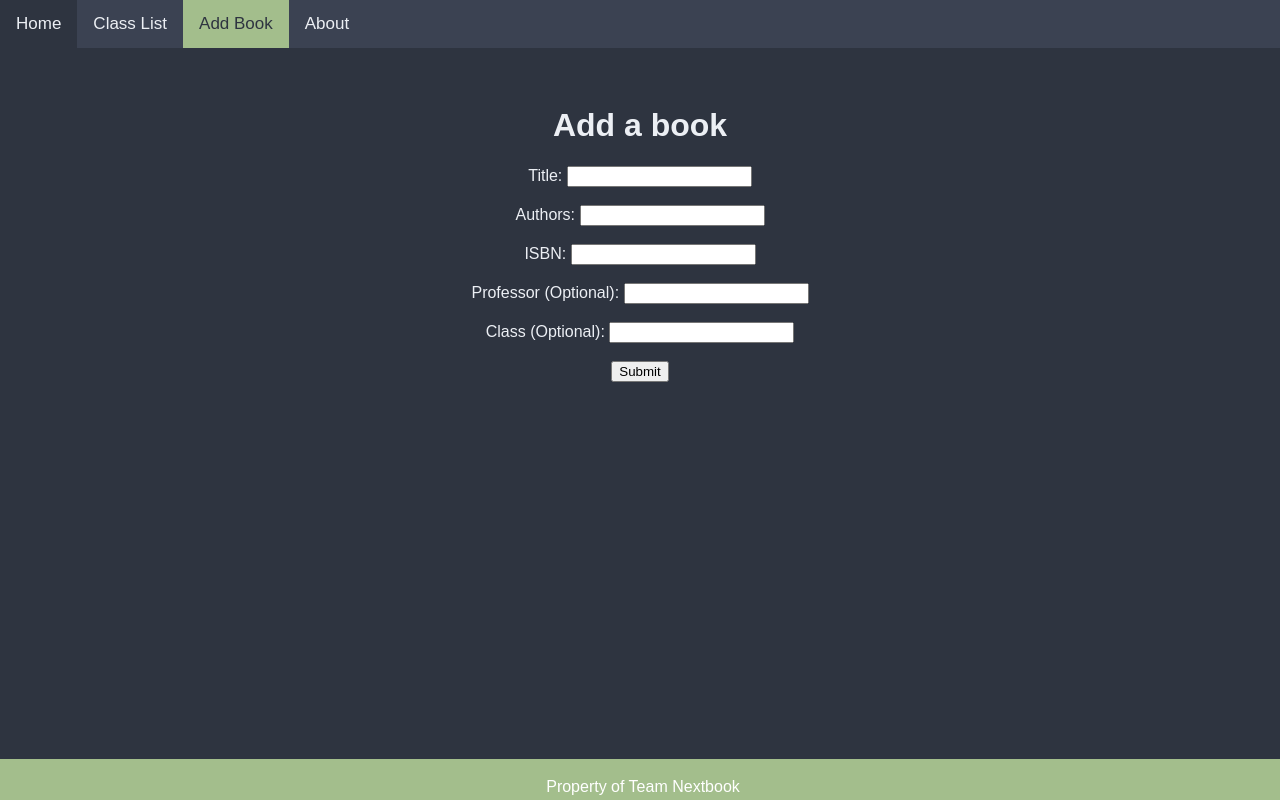
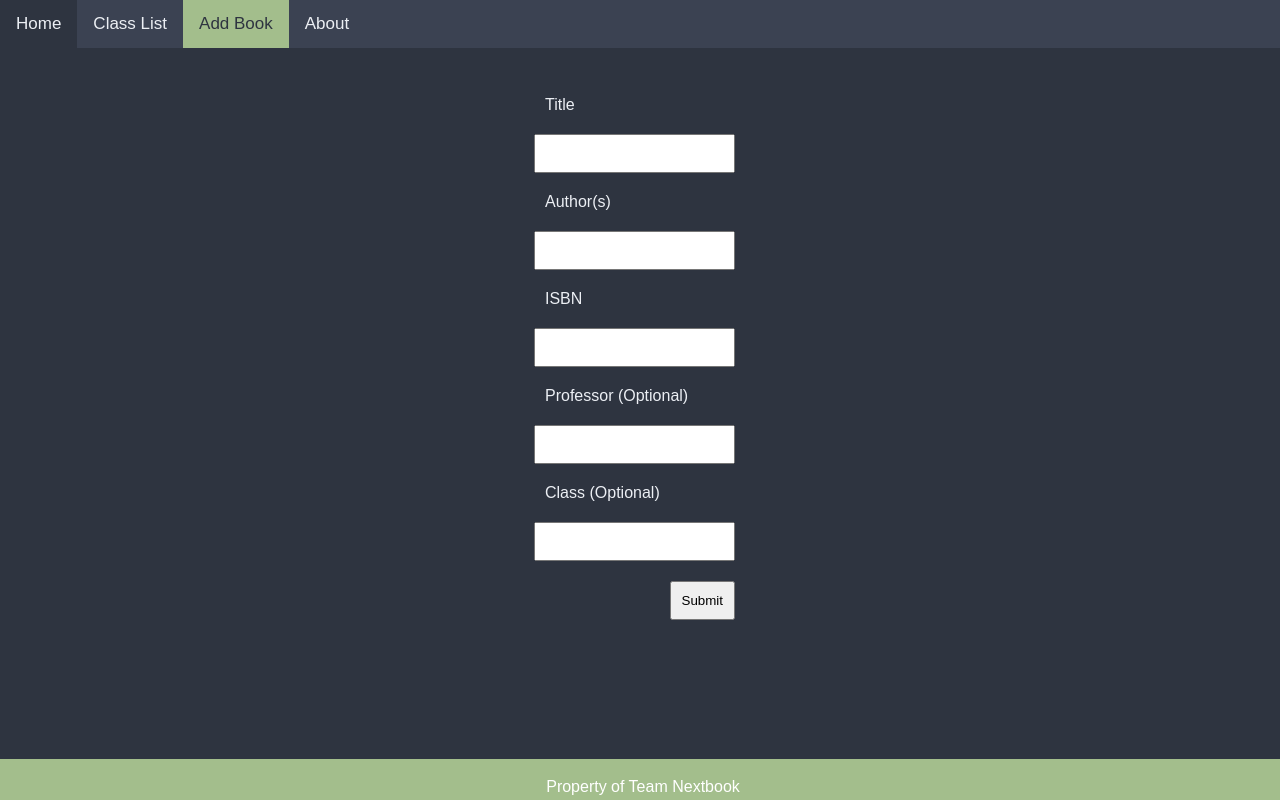
Before and after one commit to aaronamk/Nextbook, a Flask app: page /add-book in a window 1280 px wide. Run offline with Flask 2, Linux system fonts and the light colour scheme.

Commit message:
styled form

```diff
--- a/Code/templates/add-book.html
+++ b/Code/templates/add-book.html
@@ -5,22 +5,53 @@
 {% block bar_add_book %}class="active"{% endblock %}
 
 {% block body %}
+
 <form action = "/add-book" method = "POST">
-  <div class = "center">
-    <h1> Add a book </h1>
-      <label for="title">Title:</label>
-      <input type="text" id="title" name="title"><br><br>
-      <label for="Author(s)">Authors:</label>
-      <input type="text" id="author" name="author"><br><br>
+  <div class = "add-book">
+    <label>Title</label>
+    <input type = "text" name = "title"\>
 
-      <label for="ISBN">ISBN:</label>
-      <input type="text" id="isbn" name="isbn"><br><br>
-      <label for="Professor">Professor (Optional):</label>
-      <input type="text" id="professor" name="professor"><br><br>
+    <label>Author(s)</label>
+    <input type = "text" name = "author"\>
 
-      <label for="Class">Class (Optional):</label>
-      <input type="text" id="course" name="course"><br><br>
-      <input type="submit" value="Submit">
+    <label>ISBN</label>
+    <input type = "text" name = "isbn"\>
+
+
+    <label>Professor (Optional)</label>
+    <input type = "text" name = "professor"\>
+
+
+    <label>Class (Optional)</label>
+    <input type = "text" name = "class"\>
+
+    <input type="submit" value="Submit"\>
   </div>
 </form>
+
+
+
+<style type="text/css">
+    .add-book {
+      margin: 0 auto;
+      width: 210px;
+    }
+
+    .add-book label{
+      display: inline-block;
+      text-align: right;
+      float: left;
+      margin: 10px;
+    }
+
+    .add-book input{
+      display: inline-block;
+      text-align: left;
+      float: right;
+      padding: 10px;
+      margin: 10px;
+    }
+</style>
+
+
 {% endblock %}
```
